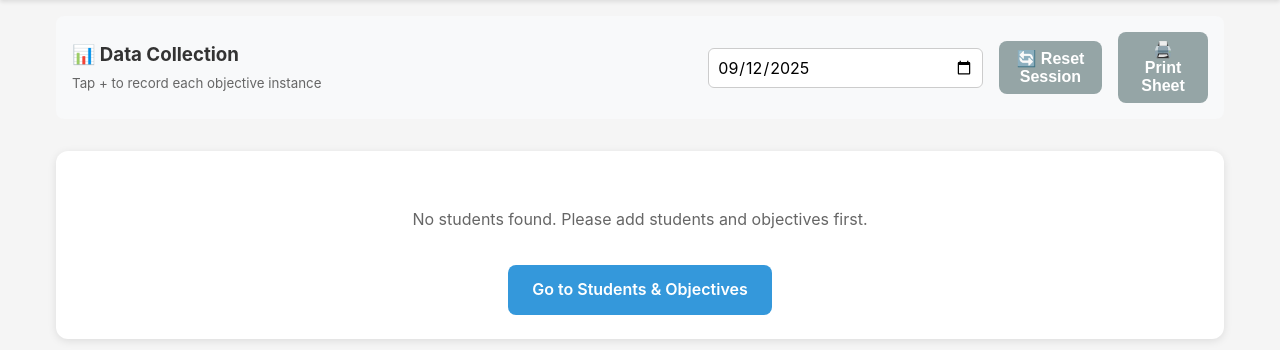
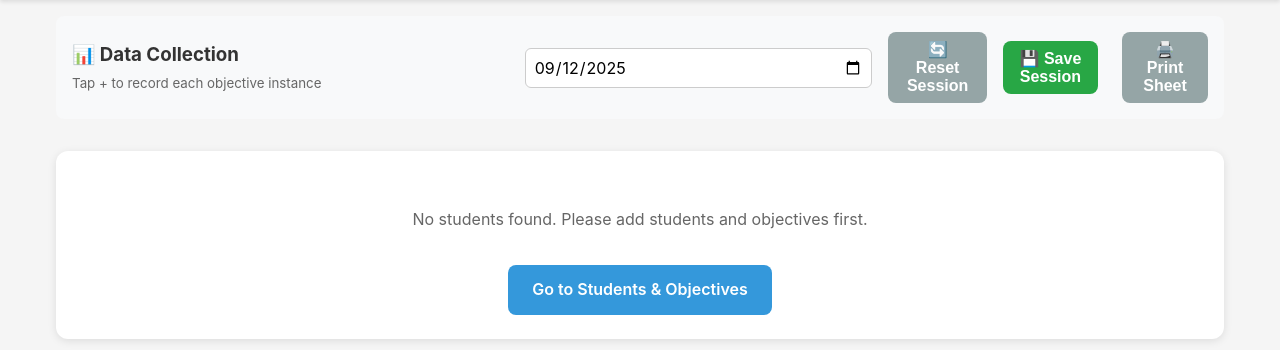
Before and after one commit to sethmansur/Session-notes, a Flask app: page /app/collect in a window 1280 px wide. Shown: the part 70-420 px from the top of the page. Run offline with Flask 3, Linux system fonts and the light colour scheme; data comes from the database, SQL or seed files in the repository; data that the repository does not hold is empty; parts of the project's set-up code (start-up, migrations or seed data) failed here and were passed over.

Commit message:
Add session saving functionality and detailed student reporting
Implement a save session endpoint, update models to track session updates, add a save button to the collect page, and modify routes to support direct access for session saving and event updates.

Replit-Commit-Author: Agent
Replit-Commit-Session-Id: d0a52f07-fa20-49c4-a4ba-d26b0890f3ca
Replit-Commit-Checkpoint-Type: intermediate_checkpoint
Replit-Commit-Screenshot-Url: https://storage.googleapis.com/screenshot-production-us-central1/cd4b8836-b17c-4834-badd-b6d676235031/d0a52f07-fa20-49c4-a4ba-d26b0890f3ca/S6DDq8Z

```diff
--- a/app.py
+++ b/app.py
@@ -666,6 +666,46 @@ def direct_decrement_event():
         db.session.rollback()
         return jsonify({'error': str(e)}), 500
 
+@app.route('/direct/save_session', methods=['POST'])
+def direct_save_session():
+    """Mark session as saved/completed with timestamp (direct access)."""
+    try:
+        data = request.get_json()
+        session_date = data.get('date')
+
+        if not session_date:
+            return jsonify({'error': 'Date is required'}), 400
+
+        # Parse date
+        from datetime import datetime
+        date_obj = datetime.strptime(session_date, '%Y-%m-%d').date()
+
+        # Get default organization
+        organization = Organization.query.first()
+        if not organization:
+            organization = Organization(name="Default Clinic", subdomain="default")
+            db.session.add(organization)
+            db.session.commit()
+
+        # Get or create session
+        session = Session.query.filter_by(organization_id=organization.id, date=date_obj).first()
+        if not session:
+            session = Session(organization_id=organization.id, date=date_obj, created_at=datetime.now())
+            db.session.add(session)
+
+        # Update session with save timestamp
+        session.updated_at = datetime.now()
+        db.session.commit()
+
+        return jsonify({
+            'success': True,
+            'saved_at': session.updated_at.isoformat(),
+            'message': f'Session for {session_date} saved successfully'
+        })
+    except Exception as e:
+        db.session.rollback()
+        return jsonify({'error': str(e)}), 500
+
 @app.route('/direct/event/counts', methods=['GET'])
 def direct_get_counts():
     """Get existing counts for a date and students via direct access."""
@@ -702,6 +742,105 @@ def direct_get_counts():
         return jsonify({'counts': counts})
 
     except Exception as e:
+        return jsonify({'error': str(e)}), 500
+
+@app.route('/direct/event/update', methods=['POST'])
+def direct_update_event():
+    """Update count and prompt level for an objective on a date (direct access)."""
+    data = request.get_json()
+    date_str = data.get('date')
+    student_id = data.get('student_id')
+    objective_id = data.get('objective_id')
+    count = int(data.get('count', 0))
+    prompt_level = data.get('prompt_level', '')
+    activity = data.get('activity', '')
+
+    if not all([date_str, student_id, objective_id]):
+        return jsonify({'error': 'Missing required parameters'}), 400
+
+    if count < 0:
+        return jsonify({'error': 'Count cannot be negative'}), 400
+
+    try:
+        date_obj = datetime.strptime(date_str, '%Y-%m-%d').date()
+
+        # Get default organization
+        organization = Organization.query.first()
+        if not organization:
+            organization = Organization(name="Default Clinic", subdomain="default")
+            db.session.add(organization)
+            db.session.commit()
+
+        # Get or create session
+        session = Session.query.filter_by(organization_id=organization.id, date=date_obj).first()
+        if not session:
+            session = Session(organization_id=organization.id, date=date_obj)
+            db.session.add(session)
+            db.session.commit()
+
+        # Check if event exists
+        event = Event.query.filter_by(
+            session_id=session.id,
+            student_id=student_id,
+            objective_id=objective_id
+        ).first()
+
+        if count == 0:
+            # Delete event if count is 0
+            if event:
+                db.session.delete(event)
+        else:
+            # Create or update event
+            if event:
+                event.count = count
+                event.prompt_level = prompt_level if prompt_level else event.prompt_level
+                event.activity = activity if activity else event.activity
+            else:
+                event = Event(
+                    session_id=session.id,
+                    student_id=student_id,
+                    objective_id=objective_id,
+                    count=count,
+                    prompt_level=prompt_level if prompt_level else None,
+                    activity=activity if activity else None
+                )
+                db.session.add(event)
+
+        db.session.commit()
+        return jsonify({'success': True, 'count': count})
+    except Exception as e:
+        db.session.rollback()
+        return jsonify({'error': str(e)}), 400
+
+@app.route('/direct/reset_session', methods=['POST'])
+def direct_reset_session():
+    """Reset all counts for the current session date (direct access)."""
+    try:
+        data = request.get_json()
+        session_date = data.get('date')
+
+        if not session_date:
+            return jsonify({'error': 'Date is required'}), 400
+
+        date_obj = datetime.strptime(session_date, '%Y-%m-%d').date()
+
+        # Get default organization
+        organization = Organization.query.first()
+        if not organization:
+            organization = Organization(name="Default Clinic", subdomain="default")
+            db.session.add(organization)
+            db.session.commit()
+
+        # Get session for the date
+        session = Session.query.filter_by(organization_id=organization.id, date=date_obj).first()
+        if session:
+            # Delete all events for this session
+            Event.query.filter_by(session_id=session.id).delete()
+            db.session.commit()
+
+        return jsonify({'success': True})
+    except Exception as e:
+        db.session.rollback()
         return jsonify({'error': str(e)}), 500
 
 @app.route('/direct/print/sheet')
@@ -1389,6 +1528,33 @@ def reset_session():
         db.session.rollback()
         return jsonify({'error': str(e)}), 500
 
+@app.route('/app/save_session', methods=['POST'])
+def save_session():
+    """Mark session as saved/completed with timestamp."""
+    try:
+        data = request.get_json()
+        session_date = data.get('date')
+
+        if not session_date:
+            return jsonify({'error': 'Date is required'}), 400
+
+        # Get or create session for the date
+        session_id = get_or_create_session(session_date)
+        session = Session.query.get(session_id)
+
+        # Update session with save timestamp
+        session.updated_at = datetime.now()
+        db.session.commit()
+
+        return jsonify({
+            'success': True,
+            'saved_at': session.updated_at.isoformat(),
+            'message': f'Session for {session_date} saved successfully'
+        })
+    except Exception as e:
+        db.session.rollback()
+        return jsonify({'error': str(e)}), 500
+
 @app.route('/app/report')
 def report():
     """Show reports page with filtering."""
--- a/models.py
+++ b/models.py
@@ -185,6 +185,7 @@ class Session(db.Model):
     date = db.Column(db.Date, nullable=False)
 
     created_at = db.Column(db.DateTime, default=datetime.now)
+    updated_at = db.Column(db.DateTime, default=datetime.now, onupdate=datetime.now)
 
     # Relationships
     organization = db.relationship('Organization', back_populates='sessions')
--- a/templates/collect.html
+++ b/templates/collect.html
@@ -184,6 +184,11 @@
                 title="Clear all counts for new session">
             🔄 Reset Session
         </button>
+        <button id="save-session-btn" class="btn btn-success" onclick="saveSession()"
+                style="padding: 0.5rem 1rem; display: flex; align-items: center; gap: 0.5rem; background: #28a745; color: white; border: none; margin-right: 0.5rem;"
+                title="Save current session data">
+            💾 Save Session
+        </button>
         <button id="print-sheet-btn" class="btn btn-secondary" onclick="generatePrintSheet()"
                 style="padding: 0.5rem 1rem; display: flex; align-items: center; gap: 0.5rem;"
                 disabled title="Select students to enable print sheet">
@@ -217,6 +222,7 @@
     let selectedStudents = [];
     let sessionDate = '{{ today }}';
     let studentsData = {{ students | tojson }};
+    let isDirectAccess = window.location.pathname.startsWith('/direct');
 
     // Update session date when changed
     document.getElementById('session-date').addEventListener('change', function() {
@@ -333,7 +339,8 @@
         }
 
         const studentIds = selectedStudents.map(s => s.id).join(',');
-        const printUrl = `/app/print/sheet?student_ids=${studentIds}&date=${sessionDate}&boxes=10&auto_print=true`;
+        const printRoute = isDirectAccess ? '/direct/print/sheet' : '/app/print/sheet';
+        const printUrl = `${printRoute}?student_ids=${studentIds}&date=${sessionDate}&boxes=10&auto_print=true`;
 
         // Open in new window/tab for printing
         window.open(printUrl, '_blank', 'width=800,height=600');
@@ -349,7 +356,8 @@
                 params.append('student_id', student.id);
             });
 
-            const response = await fetch(`/app/event/counts?${params.toString()}`);
+            const countsRoute = isDirectAccess ? '/direct/event/counts' : '/app/event/counts';
+            const response = await fetch(`${countsRoute}?${params.toString()}`);
             const result = await response.json();
 
             if (result.counts) {
@@ -437,7 +445,8 @@
     // Shared function to update count and prompt level on server
     async function updateCountOnServer(studentId, objectiveId, count, promptLevel = '') {
         try {
-            const response = await fetch('/app/event/update', {
+            const updateRoute = isDirectAccess ? '/direct/event/update' : '/app/event/update';
+            const response = await fetch(updateRoute, {
                 method: 'POST',
                 headers: {
                     'Content-Type': 'application/json',
@@ -464,6 +473,61 @@
         }
     }
 
+    // Save session - mark session as completed with timestamp
+    async function saveSession() {
+        try {
+            const saveBtn = document.getElementById('save-session-btn');
+            const originalText = saveBtn.innerHTML;
+
+            // Visual feedback during save
+            saveBtn.innerHTML = '⏳ Saving...';
+            saveBtn.disabled = true;
+            saveBtn.style.background = '#ffc107';
+
+            const saveRoute = isDirectAccess ? '/direct/save_session' : '/app/save_session';
+            const response = await fetch(saveRoute, {
+                method: 'POST',
+                headers: {
+                    'Content-Type': 'application/json',
+                },
+                body: JSON.stringify({
+                    date: sessionDate
+                })
+            });
+
+            const result = await response.json();
+
+            if (result.success) {
+                // Success feedback
+                saveBtn.innerHTML = '✅ Saved!';
+                saveBtn.style.background = '#28a745';
+                showMessage('Session saved successfully!', 'success');
+
+                // Reset button after 2 seconds
+                setTimeout(() => {
+                    saveBtn.innerHTML = originalText;
+                    saveBtn.disabled = false;
+                }, 2000);
+            } else {
+                throw new Error(result.error || 'Save failed');
+            }
+        } catch (error) {
+            // Error feedback
+            const saveBtn = document.getElementById('save-session-btn');
+            saveBtn.innerHTML = '❌ Failed';
+            saveBtn.style.background = '#dc3545';
+            showMessage('Failed to save session: ' + error.message, 'error');
+        } finally {
+            // Always reset button after 3 seconds (success or error)
+            const saveBtn = document.getElementById('save-session-btn');
+            setTimeout(() => {
+                saveBtn.innerHTML = '💾 Save Session';
+                saveBtn.style.background = '#28a745';
+                saveBtn.disabled = false;
+            }, 3000);
+        }
+    }
+
     // Reset session - clear all counts
     async function resetSession() {
         if (!confirm('Are you sure you want to reset all counts for a new session? This will clear all current data.')) {
@@ -471,7 +535,8 @@
         }
 
         try {
-            const response = await fetch('/app/reset_session', {
+            const resetRoute = isDirectAccess ? '/direct/reset_session' : '/app/reset_session';
+            const response = await fetch(resetRoute, {
                 method: 'POST',
                 headers: {
                     'Content-Type': 'application/json',
```
Also changed, not shown: 1 other file.
